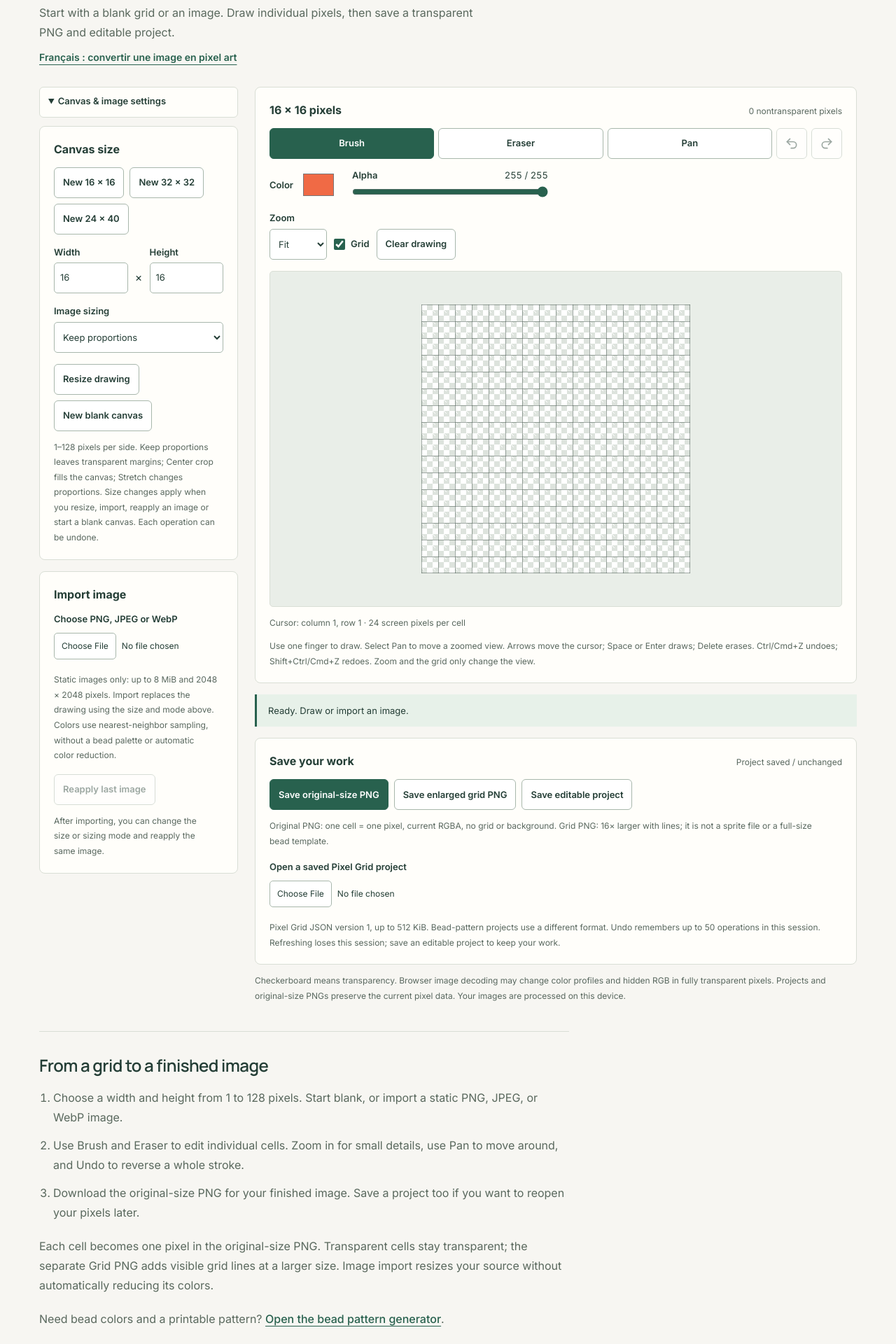
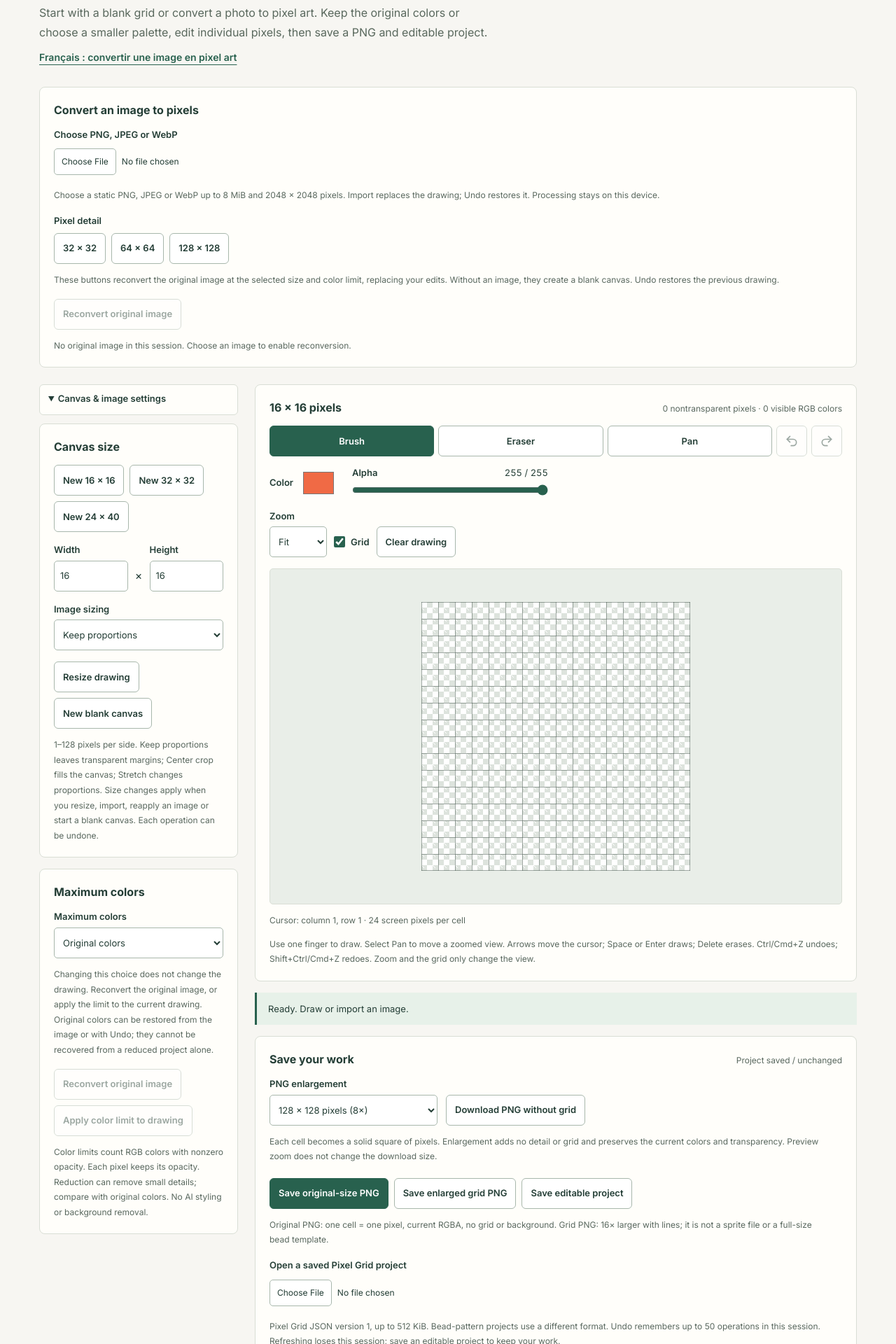
Before and after one commit to BogerHou/fusebeadpatterns, a Next.js app: page /pixel-art-grid in a window 1280 px wide. Shown: the part 260-2180 px from the top of the page at 70% size. Built offline with nearby package versions, Linux system fonts and the light colour scheme.

Commit message:
Enable image conversion in the English pixel workspace (#17)
Co-authored-by: simon <simon@simondeMacBook-Air.local>

```diff
--- a/src/app/(english)/pixel-art-grid/page.tsx
+++ b/src/app/(english)/pixel-art-grid/page.tsx
@@ -36,8 +36,8 @@ export default function PixelArtGridPage() {
                 <div className="mb-8">
                     <h1 className="page-heading">Pixel Art Grid Maker</h1>
                     <p className="mt-4 max-w-[65ch] text-base leading-7 text-[#59685d]">
-                        Start with a blank grid or an image. Draw individual pixels,
-                        then save a transparent PNG and editable project.
+                        Start with a blank grid or convert a photo to pixel art. Keep the original colors
+                        or choose a smaller palette, edit individual pixels, then save a PNG and editable project.
                     </p>
                     <p className="mt-3 text-sm">
                         <a href="/fr/image-en-pixel-art" lang="fr" hrefLang="fr" className="text-link text-accent">Français : convertir une image en pixel art</a>
@@ -47,14 +47,21 @@ export default function PixelArtGridPage() {
                 <section aria-labelledby="pixel-grid-help" className="mt-10 max-w-[75ch] border-t border-[#d9ded5] pt-8 text-base leading-7 text-[#59685d]">
                     <h2 id="pixel-grid-help" className="font-display text-2xl font-semibold tracking-[-0.025em] text-[#243e36]">From a grid to a finished image</h2>
                     <ol className="mt-4 list-decimal space-y-3 pl-5">
-                        <li>Choose a width and height from 1 to 128 pixels. Start blank, or import a static PNG, JPEG, or WebP image.</li>
+                        <li>Choose a width and height from 1 to 128 pixels. Start blank, or import a static PNG, JPEG, or WebP image. The image buttons let you compare 32, 64 and 128 pixels of detail.</li>
+                        <li>Keep the original colors, or choose a maximum of 8, 16, 32 or 64 colors in Canvas &amp; image settings. Apply the limit to your drawing or reconvert the original image. Fewer colors can remove small details; Undo restores the previous drawing.</li>
                         <li>Use Brush and Eraser to edit individual cells. Zoom in for small details, use Pan to move around, and Undo to reverse a whole stroke.</li>
-                        <li>Download the original-size PNG for your finished image. Save a project too if you want to reopen your pixels later.</li>
+                        <li>Download the original-size PNG, or choose an integer enlargement for a larger image without grid lines. Save a project too if you want to reopen your pixels later.</li>
                     </ol>
                     <p className="mt-5">
                         Each cell becomes one pixel in the original-size PNG. Transparent cells stay transparent;
                         the separate Grid PNG adds visible grid lines at a larger size.
-                        Image import resizes your source without automatically reducing its colors.
+                        Image import keeps the sampled colors unless you choose a color limit.
+                        Enlargement makes each pixel a crisp square; it adds no detail and does not remove the background.
+                    </p>
+                    <p className="mt-5">
+                        Reconvert uses the original image and replaces your edits; Undo brings them back.
+                        Your project stores the current pixels and transparency, but not the original image,
+                        color-limit choice or undo history. Images are processed on your device.
                     </p>
                     <p className="mt-5">
                         Need bead colors and a printable pattern?{' '}
--- a/src/components/pixel-grid/PixelGridWorkspace.module.css
+++ b/src/components/pixel-grid/PixelGridWorkspace.module.css
@@ -44,7 +44,7 @@
 @media (max-width: 760px) { .workspace { grid-template-columns: minmax(0, 1fr); } .settings { display: grid; grid-template-columns: minmax(0, 1fr) minmax(0, 1fr); } .viewport { height: 54vh; } .workspace input[type='number'], .workspace select { font-size: 1rem; } }
 @media (max-width: 520px) { .settings { grid-template-columns: minmax(0, 1fr); } .paintSettings { gap: 16px; } .panel { padding: 14px; } .viewSettings { gap: 8px; } }
 
-/* Converter-only controls leave the existing English grid layout unchanged. */
+/* Image import stays visible above the optional canvas and color settings. */
 .converterImport { grid-column: 1 / -1; }
 .detailChoices { margin-top: 16px; }
 .detailChoices > p:first-child { font-size: .8125rem; font-weight: 550; margin-bottom: 8px; }
--- a/src/components/pixel-grid/PixelGridWorkspace.tsx
+++ b/src/components/pixel-grid/PixelGridWorkspace.tsx
@@ -347,8 +347,8 @@ export default function PixelGridWorkspace({ locale = 'en', experience = 'grid'
             const source = fromSource ? sourceRef.current : gridRef.current;
             if (!source) return;
             const resized = resizeImage(source, target.width, target.height, mode);
-            const next = converter && fromSource ? reducePixelGridColors(resized, colorLimit) : resized;
-            commit(next, converter && fromSource ? text.converted(next.width, next.height, countVisibleColors(next)) : text.resized(fromSource, target.width, target.height, mode));
+            const next = fromSource ? reducePixelGridColors(resized, colorLimit) : resized;
+            commit(next, fromSource ? text.converted(next.width, next.height, countVisibleColors(next)) : text.resized(false, target.width, target.height, mode));
         });
     }
 
@@ -414,7 +414,7 @@ export default function PixelGridWorkspace({ locale = 'en', experience = 'grid'
                 context.drawImage(bitmap, 0, 0);
                 const source: SourceImage = { width: bitmap.width, height: bitmap.height, pixels: context.getImageData(0, 0, bitmap.width, bitmap.height).data, name: file.name };
                 const resized = resizeImage(source, target.width, target.height, mode);
-                const next = converter ? reducePixelGridColors(resized, colorLimit) : resized;
+                const next = reducePixelGridColors(resized, colorLimit);
                 commit(next, text.imported(file.name, source.width, source.height, target.width, target.height, mode));
                 sourceRef.current = source;
                 setSourceInfo({ name: source.name, width: source.width, height: source.height });
@@ -485,24 +485,24 @@ export default function PixelGridWorkspace({ locale = 'en', experience = 'grid'
     }
 
     const imageImport = (
-        <section className={`${styles.panel} ${converter ? styles.converterImport : ''}`} aria-labelledby="pixel-import-title">
-            <h2 id="pixel-import-title">{converter ? text.converterTitle : text.importTitle}</h2>
+        <section className={`${styles.panel} ${styles.converterImport}`} aria-labelledby="pixel-import-title">
+            <h2 id="pixel-import-title">{text.converterTitle}</h2>
             <label htmlFor="pixel-image-file">{text.chooseImage}<input ref={imageFileRef} hidden={locale !== 'en'} id="pixel-image-file" type="file" accept="image/png,image/jpeg,image/webp" disabled={busy} onChange={event => { const file = event.currentTarget.files?.[0]; event.currentTarget.value = ''; importImage(file); }} /></label>
             {locale !== 'en' && <button className={styles.spaced} type="button" disabled={busy} onClick={() => imageFileRef.current?.click()} aria-describedby="pixel-import-title">{text.chooseFile}</button>}
-            <p className={styles.hint}>{converter ? text.converterImportHelp : text.importHelp}</p>
-            {converter && <div className={styles.detailChoices}>
+            <p className={styles.hint}>{text.converterImportHelp}</p>
+            <div className={styles.detailChoices}>
                 <p>{text.detail}</p>
                 <div className={styles.buttons}>{[32, 64, 128].map(side => <button type="button" key={side} disabled={busy} onClick={() => detailSize(side)}>{text.detailButton(side)}</button>)}</div>
                 <p className={styles.hint}>{text.detailHelp}</p>
-            </div>}
-            <button className={styles.spaced} type="button" disabled={busy || !sourceInfo} onClick={() => resize(true)}>{converter ? text.reconvert : text.reapply}</button>
-            <p className={styles.hint}>{sourceInfo ? (converter ? text.converterLastImage : text.lastImage)(sourceInfo.name, sourceInfo.width, sourceInfo.height) : converter ? text.converterNoImage : text.noImage}</p>
+            </div>
+            <button className={styles.spaced} type="button" disabled={busy || !sourceInfo} onClick={() => resize(true)}>{text.reconvert}</button>
+            <p className={styles.hint}>{sourceInfo ? text.converterLastImage(sourceInfo.name, sourceInfo.width, sourceInfo.height) : text.converterNoImage}</p>
         </section>
     );
 
     return (
         <div className={`${styles.workspace}${converter ? ` ${styles.converter}` : ''}`} id="pixel-grid-workspace" aria-busy={busy} lang={locale}>
-            {converter && imageImport}
+            {imageImport}
             <details className={styles.settingsDisclosure} open={settingsExpanded ?? isWideViewport}>
                 <summary onClick={event => { event.preventDefault(); setSettingsExpanded(!(settingsExpanded ?? isWideViewport)); }}>{text.settings}</summary>
             <aside className={styles.settings} aria-label={text.settingsAria}>
@@ -518,18 +518,18 @@ export default function PixelGridWorkspace({ locale = 'en', experience = 'grid'
                     <div className={`${styles.buttons} ${styles.spaced}`}><button type="button" disabled={busy} onClick={() => resize()}>{text.resizeDrawing}</button><button type="button" disabled={busy} onClick={() => newCanvas()}>{text.newBlank}</button></div>
                     <p className={styles.hint}>{text.sizeHelp}</p>
                 </section>
-                {converter ? <section className={styles.panel} aria-labelledby="pixel-colors-title">
+                <section className={styles.panel} aria-labelledby="pixel-colors-title">
                     <h2 id="pixel-colors-title">{text.colorLimit}</h2>
                     <label htmlFor="pixel-color-limit">{text.colorLimit}<select id="pixel-color-limit" value={colorLimit} disabled={busy} onChange={event => setColorLimit(event.target.value === 'original' ? 'original' : Number(event.target.value) as ColorLimit)}><option value="original">{text.originalColors}</option>{[8, 16, 32, 64].map(value => <option key={value} value={value}>{text.colors(value)}</option>)}</select></label>
                     <p className={styles.hint}>{text.colorHelp}</p>
                     <div className={`${styles.buttons} ${styles.spaced}`}><button type="button" disabled={busy || !sourceInfo} onClick={() => resize(true)}>{text.reconvert}</button><button type="button" disabled={busy || colorLimit === 'original'} onClick={applyColorLimit}>{text.reduceCurrent}</button></div>
                     <p className={styles.hint}>{text.converterLimitHelp}</p>
-                </section> : imageImport}
+                </section>
             </aside>
             </details>
             <div className={styles.drawingColumn}>
                 <section className={styles.panel} aria-labelledby="pixel-canvas-title">
-                    <div className={styles.heading}><h2 id="pixel-canvas-title">{text.pixels(grid.width, grid.height)}</h2><span>{text.visiblePixels(nontransparent)}{converter ? ` · ${text.visibleColors(countVisibleColors(grid))}` : ''}</span></div>
+                    <div className={styles.heading}><h2 id="pixel-canvas-title">{text.pixels(grid.width, grid.height)}</h2><span>{text.visiblePixels(nontransparent)} · {text.visibleColors(countVisibleColors(grid))}</span></div>
                     <div className={styles.drawingTools} aria-label={text.drawingTools}>
                         {(['brush', 'eraser', 'pan'] as const).map(id => <button type="button" key={id} aria-pressed={tool === id} disabled={busy} onClick={() => action(() => setTool(id))}>{text[id]}</button>)}
                         <button className={styles.historyButton} type="button" aria-label={text.undo} title={text.undo} disabled={busy || !historyState.undo} onClick={() => undo()}><Undo2 size={20} aria-hidden="true" /></button><button className={styles.historyButton} type="button" aria-label={text.redo} title={text.redo} disabled={busy || !historyState.redo} onClick={() => undo(true)}><Redo2 size={20} aria-hidden="true" /></button>
@@ -552,17 +552,17 @@ export default function PixelGridWorkspace({ locale = 'en', experience = 'grid'
                 <p className={`${styles.status} ${status.error ? styles.error : ''}`} role="status" aria-live="polite" aria-atomic="true">{status.text}</p>
                 <section className={styles.panel} aria-labelledby="pixel-save-title">
                     <div className={styles.heading}><h2 id="pixel-save-title">{text.saveTitle}</h2><span>{dirty ? text.dirty : text.saved}</span></div>
-                    {converter && <div className={styles.scaledExport}>
+                    <div className={styles.scaledExport}>
                         <label htmlFor="pixel-export-scale">{text.exportScale}<select id="pixel-export-scale" value={exportScale} disabled={busy} onChange={event => setExportScale(Number(event.target.value) as 1 | 2 | 4 | 8 | 16)}>{[1, 2, 4, 8, 16].map(value => <option key={value} value={value}>{text.exportDimensions(grid.width, grid.height, value)}</option>)}</select></label>
-                        <button className={styles.primary} type="button" disabled={busy} onClick={saveScaledPng}>{text.saveScaled}</button>
+                        <button className={converter ? styles.primary : undefined} type="button" disabled={busy} onClick={saveScaledPng}>{text.saveScaled}</button>
                         <p className={styles.hint}>{text.scaledHelp}</p>
-                    </div>}
+                    </div>
                     <div className={styles.buttons}><button className={converter ? undefined : styles.primary} type="button" disabled={busy} onClick={() => savePng()}>{text.saveOriginal}</button><button type="button" disabled={busy} onClick={() => savePng(true)}>{text.saveGrid}</button><button type="button" disabled={busy} onClick={saveProject}>{text.saveProject}</button></div>
                     <p className={styles.hint}>{text.exportHelp}</p>
                     <label className={styles.spaced} htmlFor="pixel-project-file">{text.openProject}<input ref={projectFileRef} hidden={locale !== 'en'} id="pixel-project-file" type="file" accept=".json,application/json" disabled={busy} onChange={event => { const file = event.currentTarget.files?.[0]; event.currentTarget.value = ''; importProject(file); }} /></label>
                     {locale !== 'en' && <button className={styles.spaced} type="button" disabled={busy} onClick={() => projectFileRef.current?.click()} aria-label={text.openProject}>{text.chooseFile}</button>}
                     <p className={styles.hint}>{text.projectHelp}</p>
-                    {converter && <p className={styles.hint}>{text.converterProjectHelp}</p>}
+                    <p className={styles.hint}>{text.converterProjectHelp}</p>
                 </section>
                 <p className={styles.hint}>{text.processingHelp}</p>
             </div>
```
Also changed, not shown: 1 other file (tests, documents, lock files or other folders).
